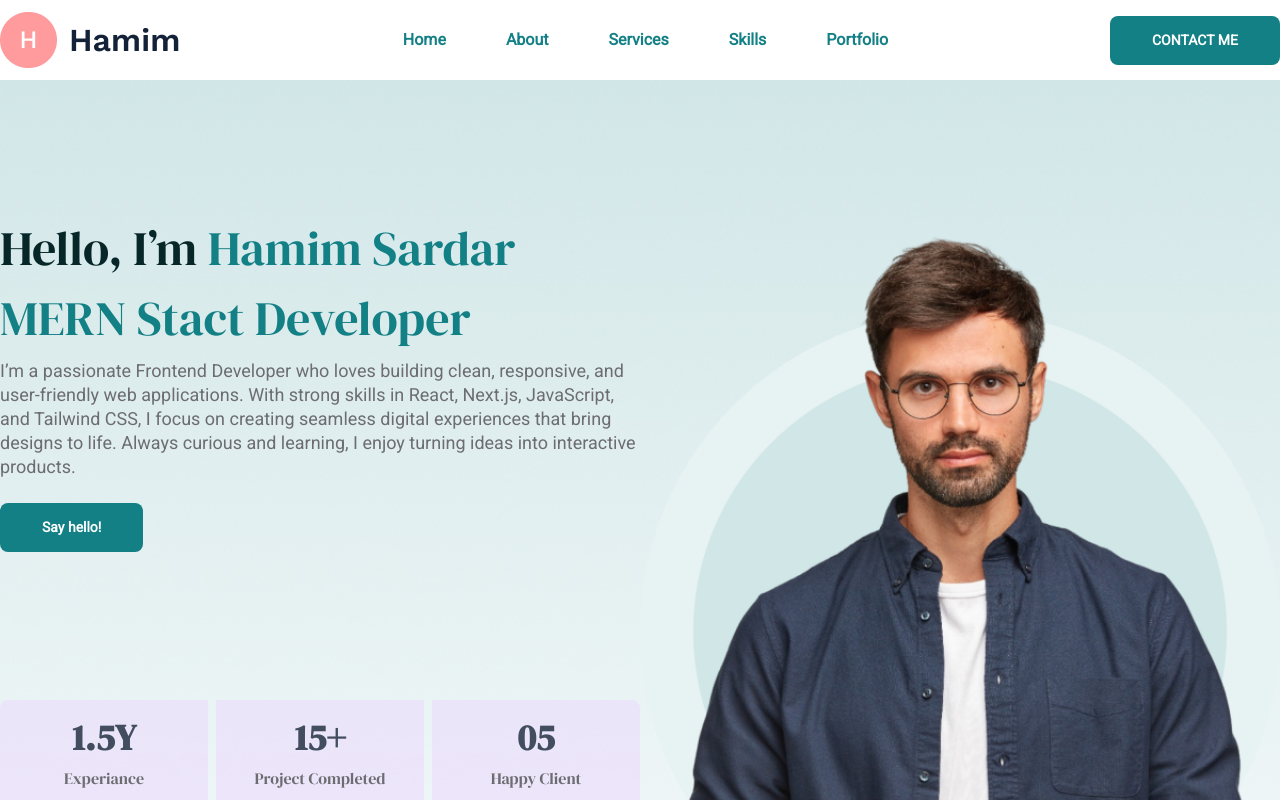
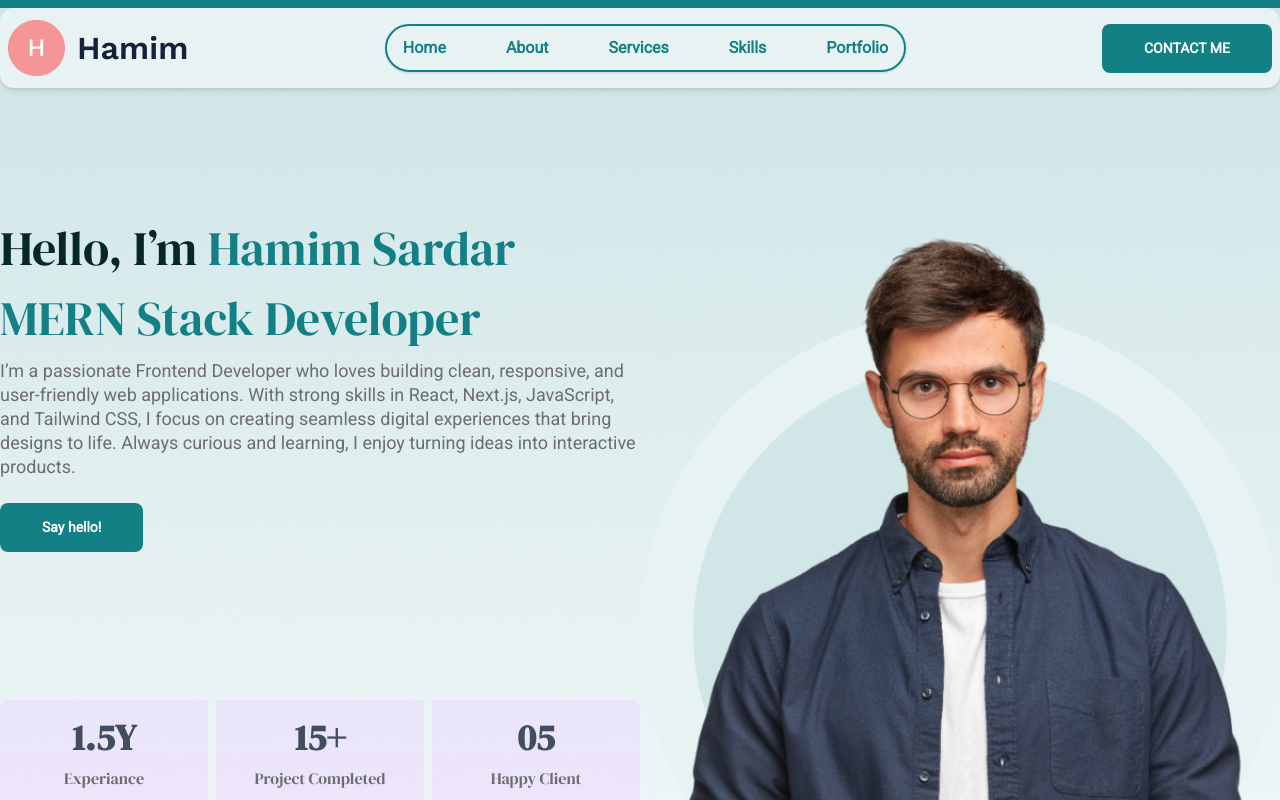
Before and after one commit to hamimsardardev/portfolio, a Next.js app: page / in a window 1280 px wide. Shown: the top 800 px of the page. Built offline with nearby package versions, Linux system fonts and the light colour scheme.

Commit message:
animation add

```diff
--- a/package.json
+++ b/package.json
@@ -15,12 +15,15 @@
     "clsx": "^2.1.1",
     "embla-carousel-autoplay": "^8.6.0",
     "embla-carousel-react": "^8.6.0",
+    "framer-motion": "^12.23.24",
     "lucide-react": "^0.544.0",
+    "motion": "^12.23.24",
     "next": "^15.5.3",
     "react": "^19.1.1",
     "react-dom": "^19.1.1",
     "react-fast-marquee": "^1.6.5",
     "react-icons": "^5.5.0",
+    "react-type-animation": "^3.2.0",
     "tailwind-merge": "^3.3.1",
     "tailwindcss": "^4.1.13"
   },
--- a/src/app/components/aboutPart.tsx
+++ b/src/app/components/aboutPart.tsx
@@ -1,7 +1,9 @@
+"use client";
 import Image from "next/image";
 import React from "react";
 import { FaBehance, FaDribbble, FaFacebookF, FaLinkedin } from "react-icons/fa";
 import { IoLogoInstagram } from "react-icons/io";
+import { motion } from "framer-motion";
 
 const AboutPart = () => {
   return (
@@ -10,6 +12,11 @@ const AboutPart = () => {
         <div className="container">
           <div className="grid grid-cols-2 justify-senter items-center">
             <div className="relative">
+              <motion.div
+                initial={{ opacity: 0, scale: 0.5 }}
+                whileInView={{ opacity: 1, scale: 1 }}
+                transition={{ duration: 0.5 }}
+              >
                 <Image
                   src="/professionimage.png"
                   alt="profession"
@@ -45,30 +52,37 @@ const AboutPart = () => {
                     </li>
                   </ul>
                 </div>
+              </motion.div>
             </div>
             <div>
               <div>
-                <h3 className="font-roboto text-[15px] font-bold leading-[22px] text-third">About</h3>
+                <h3 className="font-roboto text-[15px] font-bold leading-[22px] text-third">
+                  About
+                </h3>
                 <h2 className="font-dmSans text-[30px] font-normal leading-[35px] mt-3 text-primary mb-4">
                   Who am i
                 </h2>
                 <p className="font-roboto text-[16px] font-normal leading-[24px] text-secondery">
-                 I've created and updated websites for many different clients. I worked with multiple CMS including WordPress, Joomla, and Drupal, as well as created my own custom website management system in Node.js
-
+                  I've created and updated websites for many different clients.
+                  I worked with multiple CMS including WordPress, Joomla, and
+                  Drupal, as well as created my own custom website management
+                  system in Node.js
                 </p>
                 <h2 className="font-dmSans text-[30px] font-normal leading-[35px] mt-3 text-primary mb-4">
                   I Can Develop Anything You Want
                 </h2>
                 <p className="font-roboto text-[16px] font-normal leading-[24px] text-secondery">
-                 A part of the team that has built the front-end for an enterprise-level web application in AngularJS. I've been a part of a team that has built.
-
+                  A part of the team that has built the front-end for an
+                  enterprise-level web application in AngularJS. I've been a
+                  part of a team that has built.
                 </p>
                 <h2 className="font-dmSans text-[30px] font-normal leading-[35px] mt-3 text-primary mb-4">
                   I can follow digital Trends
                 </h2>
                 <p className="font-roboto text-[16px] font-normal leading-[24px] text-secondery">
-                 I've worked with a wide range of technologies, including MS SQL Server and Python. One of my favorite characteristics of an employer is their passion for the work they are doing.
-
+                  I've worked with a wide range of technologies, including MS
+                  SQL Server and Python. One of my favorite characteristics of
+                  an employer is their passion for the work they are doing.
                 </p>
                 <div className="flex gap-4 mt-8">
                   <div className="button">My Project</div>
--- a/src/app/components/banner.tsx
+++ b/src/app/components/banner.tsx
@@ -1,5 +1,7 @@
+"use client";
 import Image from "next/image";
 import React from "react";
+import { TypeAnimation } from "react-type-animation";
 
 const Banner = () => {
   return (
@@ -9,10 +11,26 @@ const Banner = () => {
           <div className="grid grid-cols-2 pt-[220px]">
             <div className="">
               <h1 className="font-dmSans text-[48px] font-normal leading-[57.6px] text-primary">
-                <span className="font-dmSans text-[48px] text-third font-normal leading-[57.6px] ">Hello, I’m</span> Hamim Sardar
+                <span className="font-dmSans text-[48px] text-third font-normal leading-[57.6px] ">
+                  Hello, I’m
+                </span>{" "}
+                Hamim Sardar
               </h1>
+
               <h2 className="font-dmSans text-[48px] font-normal py-3 leading-[57.6px] text-primary">
-               MERN Stact Developer
+                <TypeAnimation
+                  sequence={[
+                    "MERN Stack Developer",
+                    2000,
+                    "",
+                    1000,
+                  ]}
+                  wrapper="span"
+                  speed={50}
+                  deletionSpeed={30}
+                  style={{ display: "inline-block" }}
+                  repeat={Infinity}
+                />
               </h2>
               <p className="font-roboto text-[18px] font-regular mb-[24px] leading-[24px] text-secondery">
                 I’m a passionate Frontend Developer who loves building clean,
@@ -54,7 +72,12 @@ const Banner = () => {
             </div>
             <div>
               <div className="flex justify-center items-center text-center">
-                <Image src="/hero-img.jpg" alt="hero-img" height={600} width={801} />
+                <Image
+                  src="/hero-img.jpg"
+                  alt="hero-img"
+                  height={600}
+                  width={801}
+                />
               </div>
             </div>
           </div>
--- a/src/app/components/contact_Part.tsx
+++ b/src/app/components/contact_Part.tsx
@@ -111,7 +111,7 @@ const Contact_Part = () => {
                       <input
                         type="text"
                         placeholder="Enter your name"
-                        className="w-full px-4 py-2 border text-secondery border-gray-300 rounded-lg focus:outline-none focus:border-[#A53DFF]"
+                        className="w-full px-4 py-2 border text-secondery border-gray-300 rounded-lg focus:outline-none focus:border-primary"
                       />
                     </div>
 
@@ -122,7 +122,7 @@ const Contact_Part = () => {
                       <input
                         type="email"
                         placeholder="Enter your gmail"
-                        className="w-full px-4 py-2 border border-gray-300 rounded-lg focus:outline-none focus:border-[#A53DFF]"
+                        className="w-full px-4 py-2 border border-gray-300 rounded-lg focus:outline-none focus:border-primary"
                       />
                     </div>
 
@@ -133,7 +133,7 @@ const Contact_Part = () => {
                       <input
                         type="text"
                         placeholder="Enter your location"
-                        className="w-full px-4 py-2 border border-gray-300 rounded-lg focus:outline-none focus:border-[#A53DFF]"
+                        className="w-full px-4 py-2 border border-gray-300 rounded-lg focus:outline-none focus:border-primary"
                       />
                     </div>
                     <div className="flex justify-between mb-6">
@@ -144,7 +144,7 @@ const Contact_Part = () => {
                         <input
                           type="text"
                           placeholder="Enter your Budget"
-                          className="w-full px-4 py-2 border border-gray-300 rounded-lg focus:outline-none focus:border-[#A53DFF]"
+                          className="w-full px-4 py-2 border border-gray-300 rounded-lg focus:outline-none focus:border-primary"
                         />
                       </div>
                       <div>
@@ -154,7 +154,7 @@ const Contact_Part = () => {
                         <input
                           type="text"
                           placeholder="Enter your Subject"
-                          className="w-full px-4 py-2 border border-gray-300 rounded-lg focus:outline-none focus:border-[#A53DFF]"
+                          className="w-full px-4 py-2 border border-gray-300 rounded-lg focus:outline-none focus:border-primary"
                         />
                       </div>
                     </div>
@@ -164,10 +164,9 @@ const Contact_Part = () => {
                       </label>
                       <textarea
                         placeholder="Write your message..."
-                        className="w-full px-4 py-2 border border-gray-300 rounded-lg resize-none focus:outline-none focus:border-[#A53DFF]"
+                        className="w-full px-4 py-2 border border-gray-300 rounded-lg resize-none focus:outline-none focus:border-primary"
                       ></textarea>
                     </div>
-
                     <button type="submit" className="button">
                       Submit
                     </button>
--- a/src/app/components/navber.tsx
+++ b/src/app/components/navber.tsx
@@ -5,14 +5,14 @@ const Navber = () => {
   return (
     <>
       <header className="fixed w-full z-[9999] ">
-        <nav className="absolute w-full bg-primarytwo">
+        <nav className="absolute w-full mt-2 ">
           <div className="container">
-            <div className="flex justify-between items-center py-3">
+            <div className="flex justify-between items-center px-2 py-3 bg-primarytwo/50 backdrop-blur-md shadow-md rounded-xl">
               <div>
                 <Image src="/Logo.png" alt="Logo" height={56} width={181} />
               </div>
               <div>
-                <ul className="flex justify-between gap-[60px] py-[10px]">
+                <ul className="flex justify-between gap-[60px] py-[10px] border-2 border-primary rounded-full shadow-sm px-4">
                   <li className="font-roboto font-semibold text-primary text-[16px] leading-[24px]  hover:text-third">
                     <a href="#">Home</a>
                   </li>
--- a/src/app/page.tsx
+++ b/src/app/page.tsx
@@ -1,36 +1,56 @@
-import React from 'react'
-import Navber from './components/navber'
-import Banner from './components/banner'
-import Portfolio from './components/portfolio'
-import ProjectIdea from './components/projectIdea'
-import Blog from './components/blog'
-import DoPart from './components/doPart'
-import ClientsPart from './components/clientsPart'
-import MySkill from './components/mySkill'
-import Testmonial from './components/testmonial'
-import Contact_Part from './components/contact_Part'
-import Footer from './components/footer'
-import Services from './components/services'
-import AboutPart from './components/aboutPart'
+"use client"; // ⚡ প্রয়োজন — কারণ useScroll client hook
 
-const Home = () => {
+import React from "react";
+import { motion, useScroll } from "framer-motion"; // ✅ সঠিক import
+import Navber from "./components/navber";
+import Banner from "./components/banner";
+import Portfolio from "./components/portfolio";
+import ProjectIdea from "./components/projectIdea";
+import Blog from "./components/blog";
+import DoPart from "./components/doPart";
+import ClientsPart from "./components/clientsPart";
+import MySkill from "./components/mySkill";
+import Testmonial from "./components/testmonial";
+import Contact_Part from "./components/contact_Part";
+import Footer from "./components/footer";
+import Services from "./components/services";
+import AboutPart from "./components/aboutPart";
+
+const Home: React.FC = () => {
+  const { scrollYProgress } = useScroll();
+
   return (
     <>
-    <Navber/>
-    <Banner/>
-    <AboutPart/>
-    <Services/>
-    <MySkill/>
-    <Portfolio/>
-    {/* <ProjectIdea/> */}
-    <Blog/>
-    <DoPart/>
-    <ClientsPart/>
-    <Testmonial/>
-    <Contact_Part/>
-    <Footer/>
+      <motion.div
+        id="scroll-indicator"
+        style={{
+          scaleX: scrollYProgress,
+          position: "fixed",
+          top: 0,
+          left: 0,
+          right: 0,
+          height: "8px",
+          originX: 0,
+          backgroundColor: "#138086",
+          zIndex: 50,
+        }}
+      />
+
+      <Navber />
+      <Banner />
+      <AboutPart />
+      <Services />
+      <MySkill />
+      <Portfolio />
+      {/* <ProjectIdea/> */}
+      <Blog />
+      <DoPart />
+      <ClientsPart />
+      <Testmonial />
+      <Contact_Part />
+      <Footer />
     </>
-  )
-}
+  );
+};
 
-export default Home
+export default Home;
```
Also changed, not shown: 1 other file (tests, documents, lock files or other folders). Lines whose indentation alone changed are shown as unchanged.
